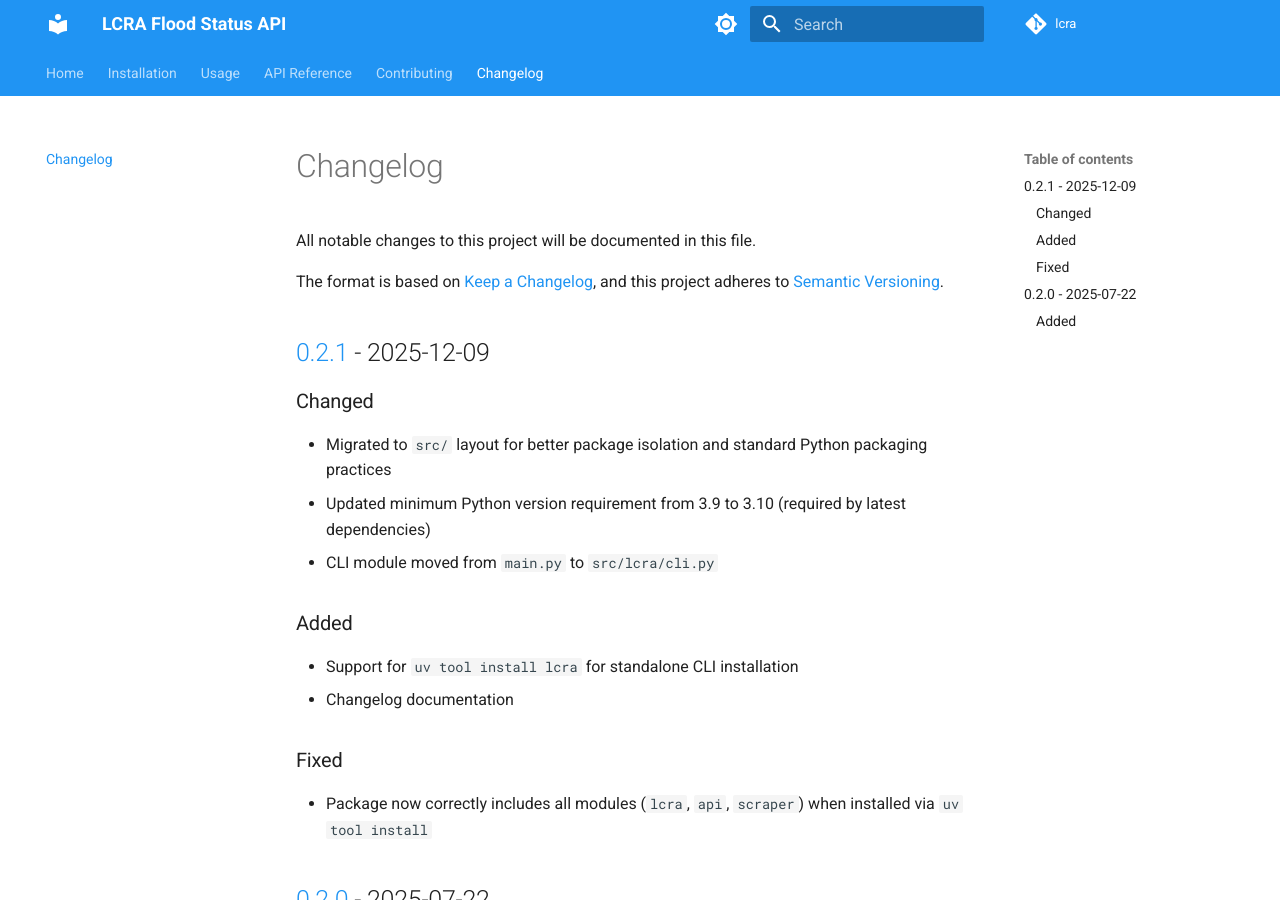
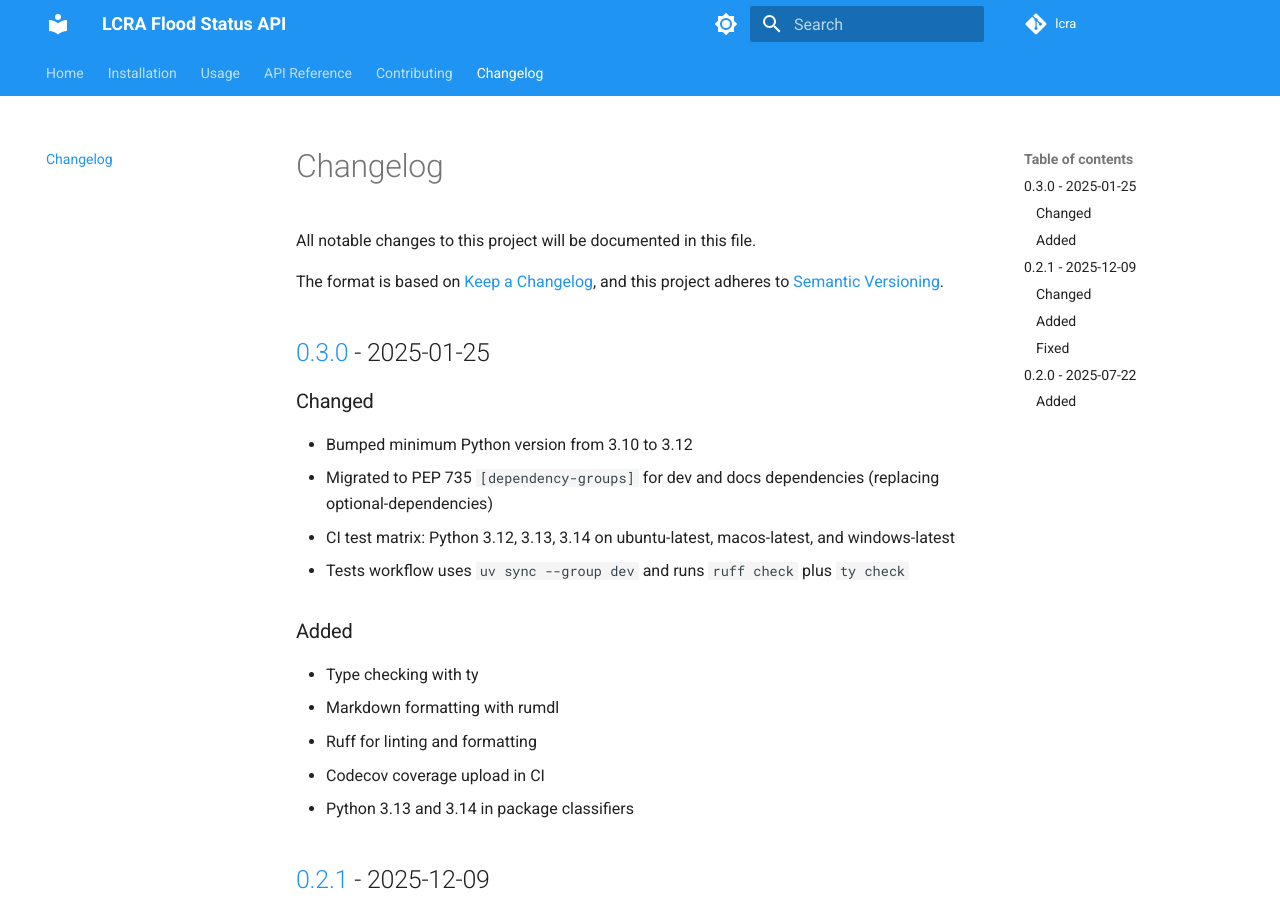
Before and after one commit to lancereinsmith/lcra, an MkDocs documentation site: the page built from docs/changelog.md, in a window 1280 px wide and 900 px high. Built offline with MkDocs 1.6.1 and Material for MkDocs 9.7.7, drawn with Linux system fonts in a browser that asks for light colours; comment, search, counter and statistics services are not loaded.

Commit message:
Update GitHub Actions workflow to simplify dependency installation by removing specific group flags. Enhance changelog for version 0.3.0 with details on Python version bump, migration to PEP 735 for dependency management, and new CI features including type checking and linting tools.

```diff
--- a/docs/changelog.md
+++ b/docs/changelog.md
@@ -4,6 +4,23 @@ All notable changes to this project will be documented in this file.
 
 The format is based on [Keep a Changelog](https://keepachangelog.com/en/1.1.0/),
 and this project adheres to [Semantic Versioning](https://semver.org/spec/v2.0.0.html).
+
+## [0.3.0] - 2025-01-25
+
+### Changed
+
+- Bumped minimum Python version from 3.10 to 3.12
+- Migrated to PEP 735 `[dependency-groups]` for dev and docs dependencies (replacing optional-dependencies)
+- CI test matrix: Python 3.12, 3.13, 3.14 on ubuntu-latest, macos-latest, and windows-latest
+- Tests workflow uses `uv sync --group dev` and runs `ruff check` plus `ty check`
+
+### Added
+
+- Type checking with ty
+- Markdown formatting with rumdl
+- Ruff for linting and formatting
+- Codecov coverage upload in CI
+- Python 3.13 and 3.14 in package classifiers
 
 ## [0.2.1] - 2025-12-09
 
@@ -36,5 +53,6 @@ and this project adheres to [Semantic Versioning](https://semver.org/spec/v2.0.0
 - Comprehensive test suite
 - MkDocs documentation
 
+[0.3.0]: https://github.com/lancereinsmith/lcra/compare/v0.2.1...v0.3.0
 [0.2.1]: https://github.com/lancereinsmith/lcra/compare/v0.2.0...v0.2.1
 [0.2.0]: https://github.com/lancereinsmith/lcra/releases/tag/v0.2.0
```
Also changed, not shown: 1 other file.
